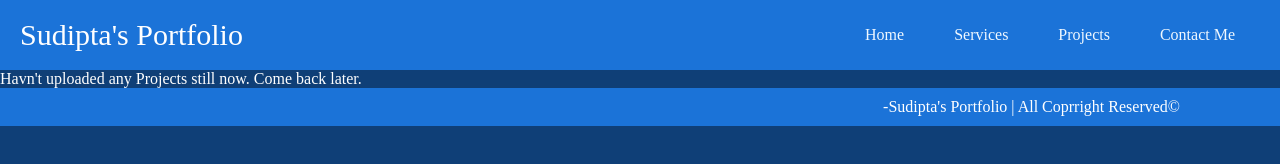
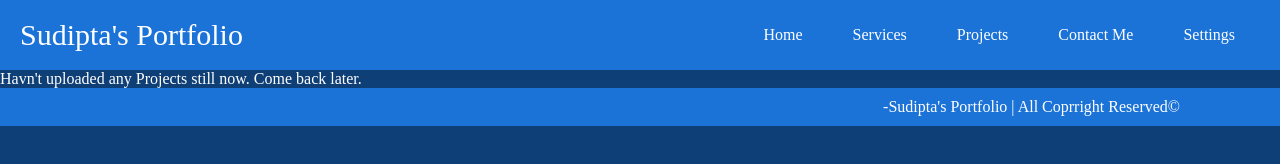
Before and after one commit to webdevelopersudipta63-bit/Sudipta-s-Portfolio-Website, a plain HTML site: page projects.html in a window 1280 px wide. Drawn offline with Linux system fonts and the light colour scheme.

Commit message:
Update projects.html

```diff
--- a/projects.html
+++ b/projects.html
@@ -82,6 +82,7 @@
                     <li><a href="services.html">Services</a></li>
                     <li><a href="projects.html">Projects</a></li>
                     <li><a href="contact_me.html">Contact Me</a></li>
+                    <li><a href="settings.html">Settings</a></li>
                 </ul>
             </div>
         </nav>
@@ -92,6 +93,9 @@
     <footer>
         -Sudipta's Portfolio | All Coprright Reserved&copy;
     </footer>
+    <script src="theme.js"></script>
+
 </body>
 
+
 </html>
```
